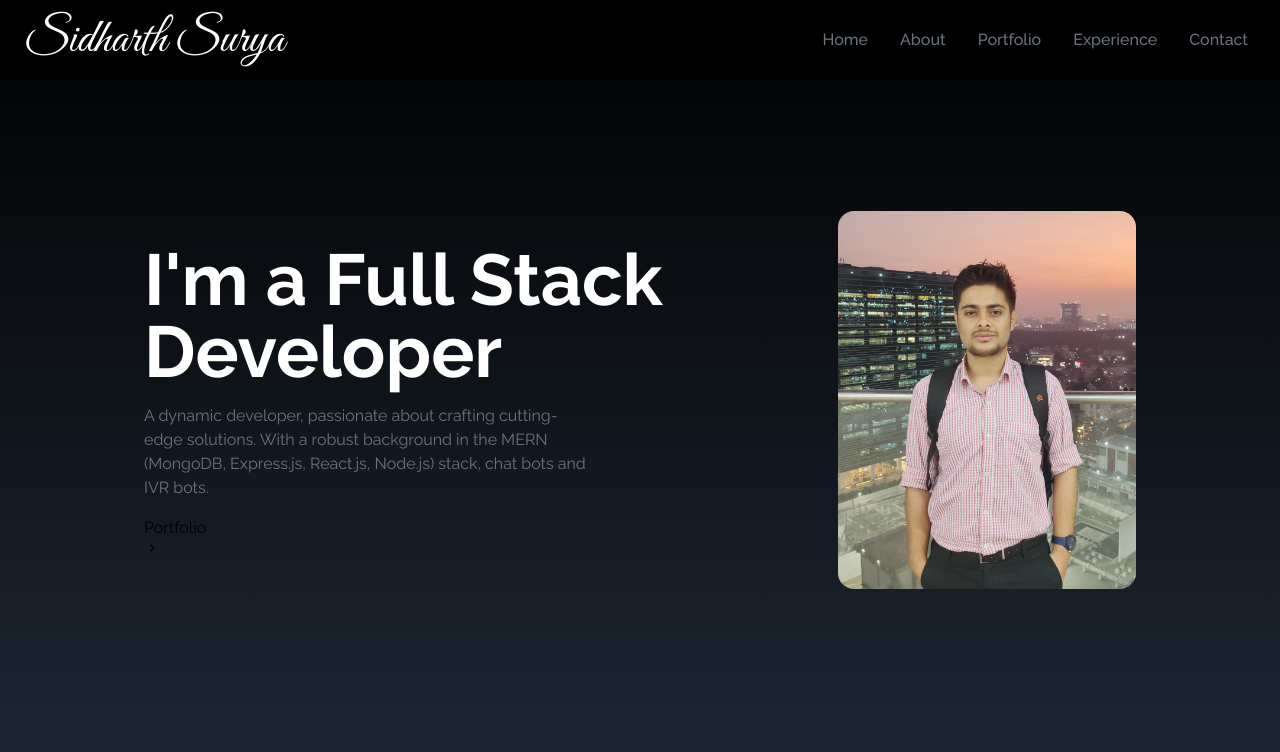
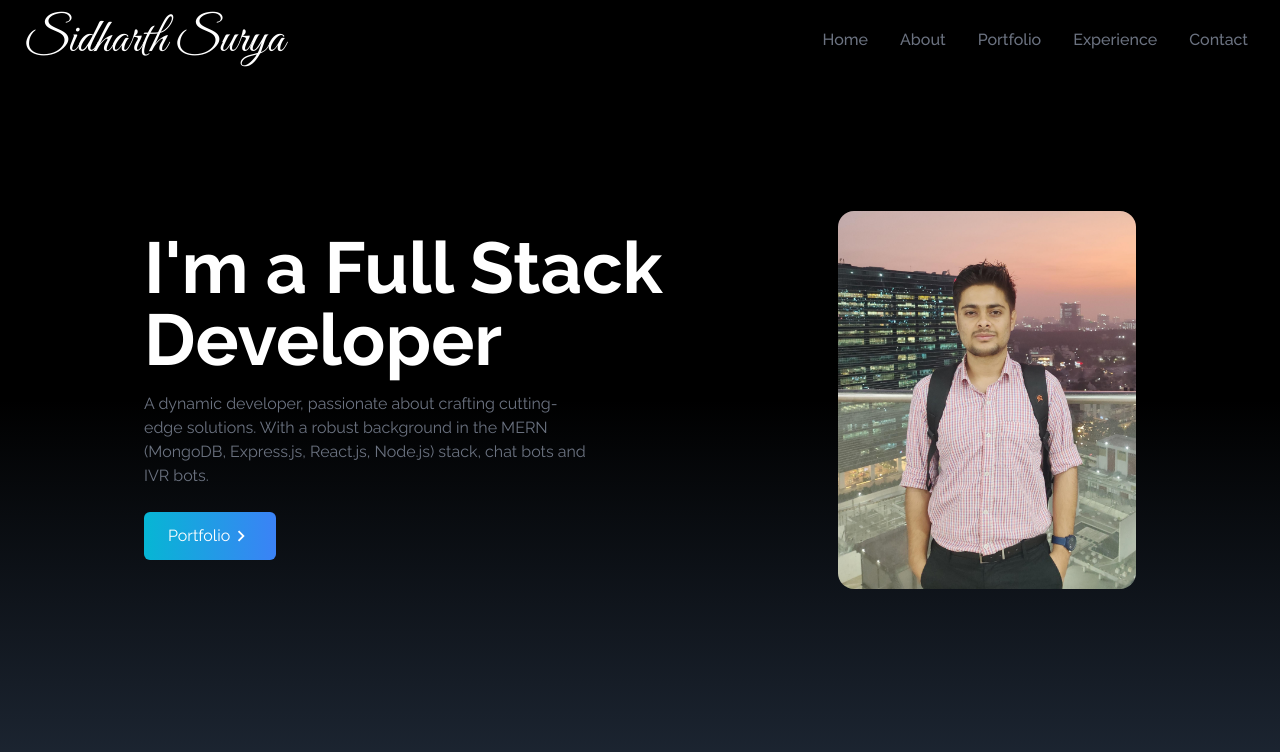
Before and after one commit to imsidharthsurya/my-portfolio, a React (Create React App) app: page / in a window 1280 px wide. Shown: the top 752 px of the page. Built offline with nearby package versions, Linux system fonts and the light colour scheme.

Commit message:
portfolio btn styled

```diff
--- a/src/components/Home.js
+++ b/src/components/Home.js
@@ -4,14 +4,16 @@
 
 const Home = () => {
   return (
-    <div name="home" className='h-screen w-full bg-gradient-to-b from-black to-gray-800'>
+    <div name="home" className='h-screen w-full bg-gradient-to-b from-black via-black to-gray-800'>
        <div className='max-w-screen-lg mx-auto flex flex-col items-center justify-center h-full px-4 md:flex-row'>
         <div className='flex flex-col justify-center h-full'>
             <h2 className='text-4xl sm:text-7xl font-bold text-white'>I'm a Full Stack Developer</h2>
             <p className='text-gray-500 py-4 max-w-md'>A dynamic developer, passionate about crafting cutting-edge solutions. With a robust background in the MERN (MongoDB, Express.js, React.js, Node.js) stack, chat bots and IVR bots.</p>
 
             <div>
-                <button>Portfolio <span><MdOutlineKeyboardArrowRight/></span></button>
+                <button className='group text-white w-fit px-6 py-3 my-2 flex items-center rounded-md bg-gradient-to-r from-cyan-500 to-blue-500'>
+                    Portfolio <span className='group-hover:rotate-90 duration-300'><MdOutlineKeyboardArrowRight size={22}/></span>
+                </button>
             </div>
         </div>
         <div>
```
